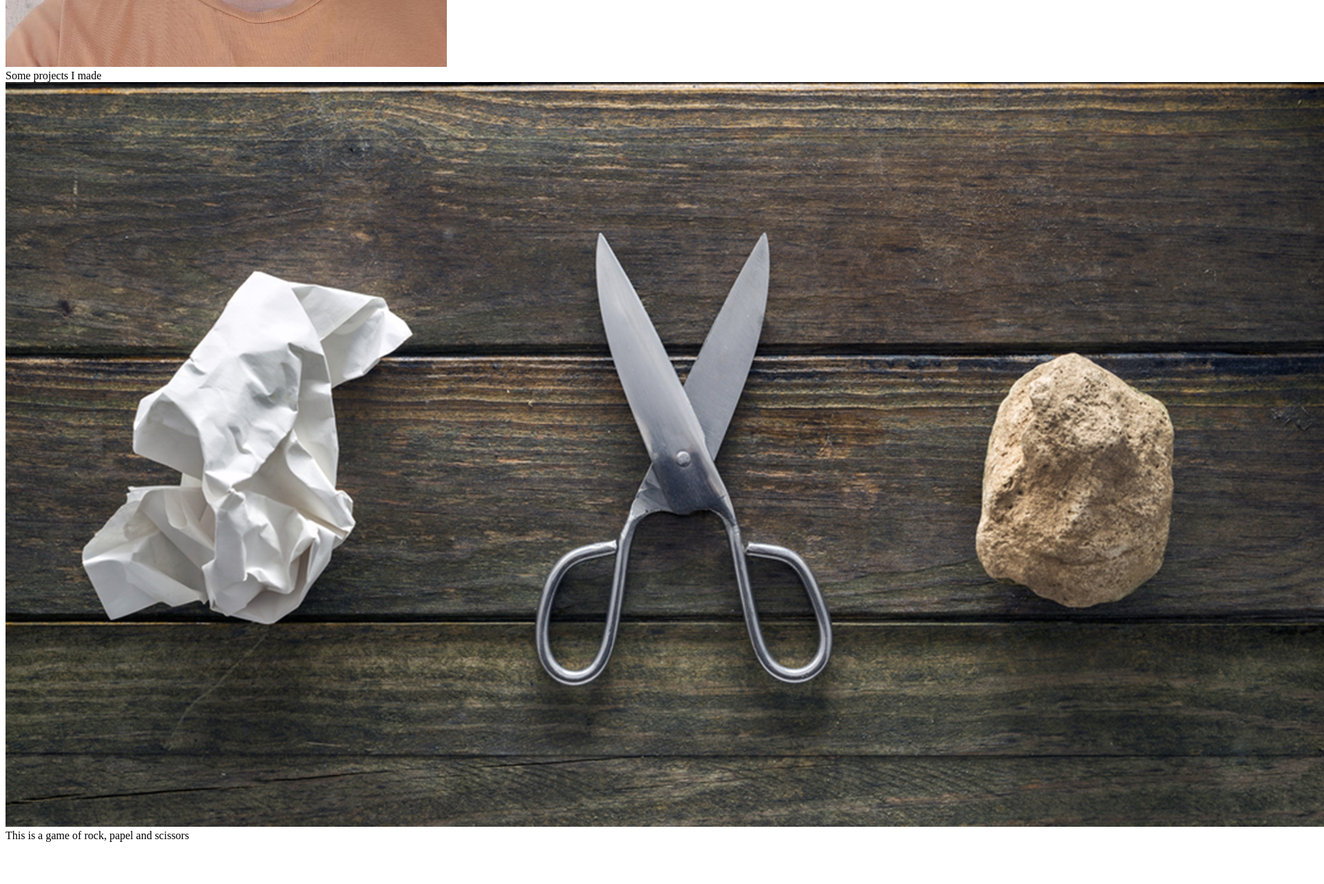
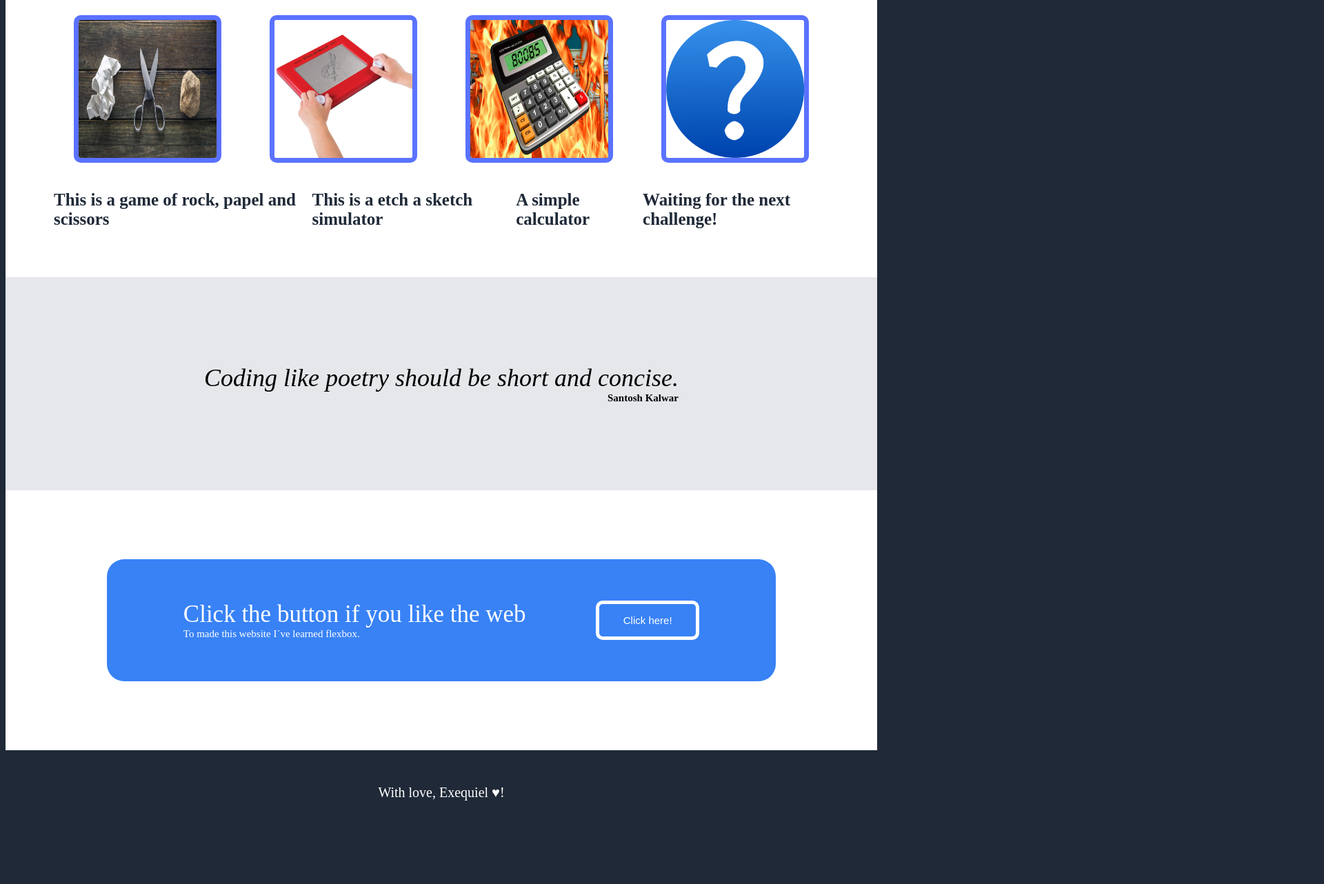
Before and after one commit to ExequielBarboza/Landing-page, a plain HTML site: page index.html in a window 1280 px wide. Shown: the part 658-1940 px from the top of the page at 69% size, 1920 px wide, since content can reach past the window. After the commit the page ends 1877 px from the top, so only its background shows below. Drawn offline with Linux system fonts and the light colour scheme.

Commit message:
Added style with CSS

```diff
--- a/index.html
+++ b/index.html
@@ -6,6 +6,7 @@
     <title>Landing-page</title>
     <link href="style.css" rel="stylesheet">
 </head>
+<!-- Header -->
 <header>
     <div class="container-header">
     <div class="logo">Exequiel Barboza</div>
@@ -17,39 +18,50 @@
     </div>
 </header>
 <body>
+<!-- Part 1 -->
     <div class="part-1">
         <div class="container-presentation">
             <div class="title">My name is Exequiel Barboza</div>
             <div class="presentation">I´m from Argentina and i´m 24yo, i´m currenly learning Web developing with The Odin Project.</div>
-            <button>Click me!</button>
+            <button class="first-button">Click me!</button>
         </div>
-        <div class="me-photo"><img src="Images/Yo.jpg"></div>
+        <img class="me-photo" src="Images/Yo.jpg">
     </div>
+<!-- Part 2 -->
     <div class="part-2">
         <div>Some projects I made</div>
-        <div class="projects"></div>
-            <div class="project-1"><img src="Images/rock-and-scissors.jpg"></div>
-            <div class="project-1-description">This is a game of rock, papel and scissors</div>
-            <div class="project-2"><img src="Images/etch-a-sketch.jpg"></div>
-            <div class="project-2-description">This is a etch a sketch simulator</div>
-            <div class="project-3"><img src="Images/calculator.jpg"></div>
-            <div class="project-3-description">A simple calculator</div>
-            <div class="project-4"><img src="Images/question-mark.png"></div>
-            <div class="project-4-description">Waiting for the next challenge!</div>
+        <div class="projects-images">
+            <img src="Images/rock-and-scissors.jpg">
+            <img src="Images/etch-a-sketch.jpg">
+            <img src="Images/calculator.jpg">
+            <img src="Images/question-mark.png">
+        </div>
+        <div class="projects-description">
+            <div class="project-description">This is a game of rock, papel and scissors</div>
+            <div class="project-description">This is a etch a sketch simulator</div>
+            <div class="project-description">A simple calculator</div>
+            <div class="project-description">Waiting for the next challenge!</div>
+        </div>
     </div>
+    <!-- Part 3 -->
     <div class="part-3">
-        <div class="container-quote">
+        <div class="quote-container">
             <div class="quote">Coding like poetry should be short and concise.</div>
             <div class="quote-author">Santosh Kalwar</div>
         </div>
     </div>
+<!-- Part 4 -->
     <div class="part-4">
-        <div class="container-part-4"></div>
-            <div>Click the button if you like the web</div>
-            <div>To made this website I´ve learned flexbox.</div>
-            <button>Click here!</button>
+        <div class="container-part-4">
+            <div class="two-texts">
+                <div class="Clickbutton">Click the button if you like the web</div>
+                <div class="tomade">To made this website I´ve learned flexbox.</div>
+            </div>
+            <button class="button-final">Click here!</button>
+        </div>
     </div>
 </body>
+<!-- Footer -->
 <footer class="footer">
     <div>With love, Exequiel ♥!</div>
 </footer>
--- a/style.css
+++ b/style.css
@@ -1,3 +1,7 @@
+body{
+    background-color: #1f2937;
+}
+/* header */
 header{
     margin: none;
 }
@@ -5,15 +9,170 @@ header{
     display: flex;
     justify-content: space-around;
     align-items: center;
-    background-color: cornflowerblue;
+    background-color: #1f2937;
     height: 50px;
-    margin:none;
-    color: azure;
+    color: #f9f4f9;
     font-family:'Segoe UI', Tahoma, Geneva, Verdana, sans-serif;
-    font-size: 25px;
+    font-size: 24px;
 }
 
 .container {
     display: flex;
     gap: 20px;
 }
+
+.option-1:hover, .option-2:hover, .option-3:hover {
+    color: rgb(118, 118, 236);
+}
+
+/* Part 1 */
+.part-1 {
+    background-color: #1f2937;
+    display: flex;
+    justify-content: space-around;
+    align-items: center;
+    padding: 60px;
+}
+
+.container-presentation {
+    display: flex;
+    flex-direction: column;
+    justify-content: flex-start;
+    gap: 30px;
+}
+
+.title {
+    font-size: 48px;
+    color: #f9faf8;
+}
+
+.presentation {
+    color: #e5e7eb;
+    font-size: 18px;
+}
+
+.me-photo {
+    height: 350px;
+    width: 350px;
+    border-radius: 35px;
+    border: none;
+}
+.first-button {
+    width: 100px;
+    height: 40px;
+    background-color: rgb(90, 114, 255);
+    align-self: center;
+    border-bottom-style: none;
+    color: white;
+    font-size: 15px;
+    border-radius: 15px;
+}
+
+/* Part 2 */
+.part-2 {
+    display: flex;
+    flex-direction: column;
+    align-items: center;
+    padding: 70px;
+    background-color: white;
+    font-size: 36px;
+    color: #1f2937;
+    font-weight:bold;
+    gap: 40px;
+}
+
+.projects-images {
+    display:flex;
+    gap: 70px;
+}
+
+img {
+    height: 200px;
+    width: 200px;
+    border: solid rgb(90, 114, 255) 7px;
+    border-radius: 10px;
+}
+
+.projects-description {
+    display: flex;
+    font-size: 25px;
+    gap: 15px;
+}
+
+/* Part 3 */
+.part-3 {
+    display: flex;
+    align-items: center;
+    padding: 100px;
+    background-color: #e5e7eb;
+    justify-content: center;
+}
+
+.quote-container {
+    display: flex;
+    flex-direction: column;
+    padding: 25px;
+}
+
+.quote {
+    font-size: 36px;
+    font-weight: lighter;
+    font-style: italic;
+}
+
+.quote-author {
+    align-self:flex-end;
+    font-size: 15px;
+    font-weight: bolder;
+}
+
+/* Part 4 */
+.part-4 {
+    padding: 100px;
+    background-color: white;
+    display: flex;
+    justify-content: center;
+}
+
+.container-part-4 {
+    background-color: #3882f6;
+    padding: 60px;
+    width: 850px;
+    border-radius: 25px;
+    display: flex;
+    color: white;
+    justify-content: space-around;
+}
+
+.two-texts {
+    display: flex;
+    flex-direction: column;
+}
+
+.Clickbutton {
+    font-size: 35px;
+}
+.tomade {
+    font-size: 15px;
+}
+
+.button-final {
+    background-color:#3882f6;
+    border:solid white 5px;
+    border-radius: 10px;
+    width: 150px;
+    font-size: 15px;
+    color: white;
+}
+
+.button-final:active {
+    background-color: #5c7090;
+}
+/* Footer */
+footer {
+    background-color: #1f2937;
+    padding: 50px;
+    text-align: center;
+    color: white;
+    font-size: 20px;
+}
```
